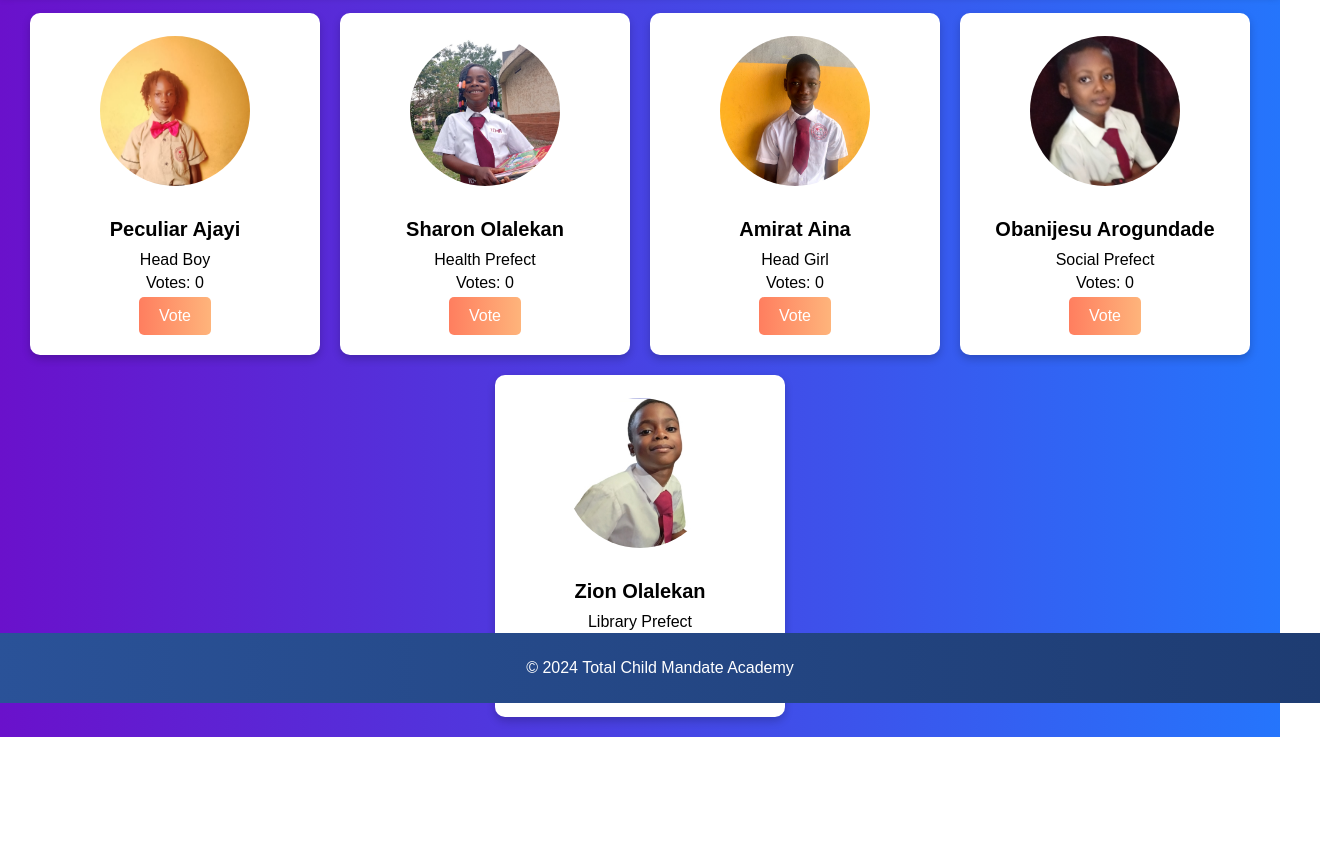
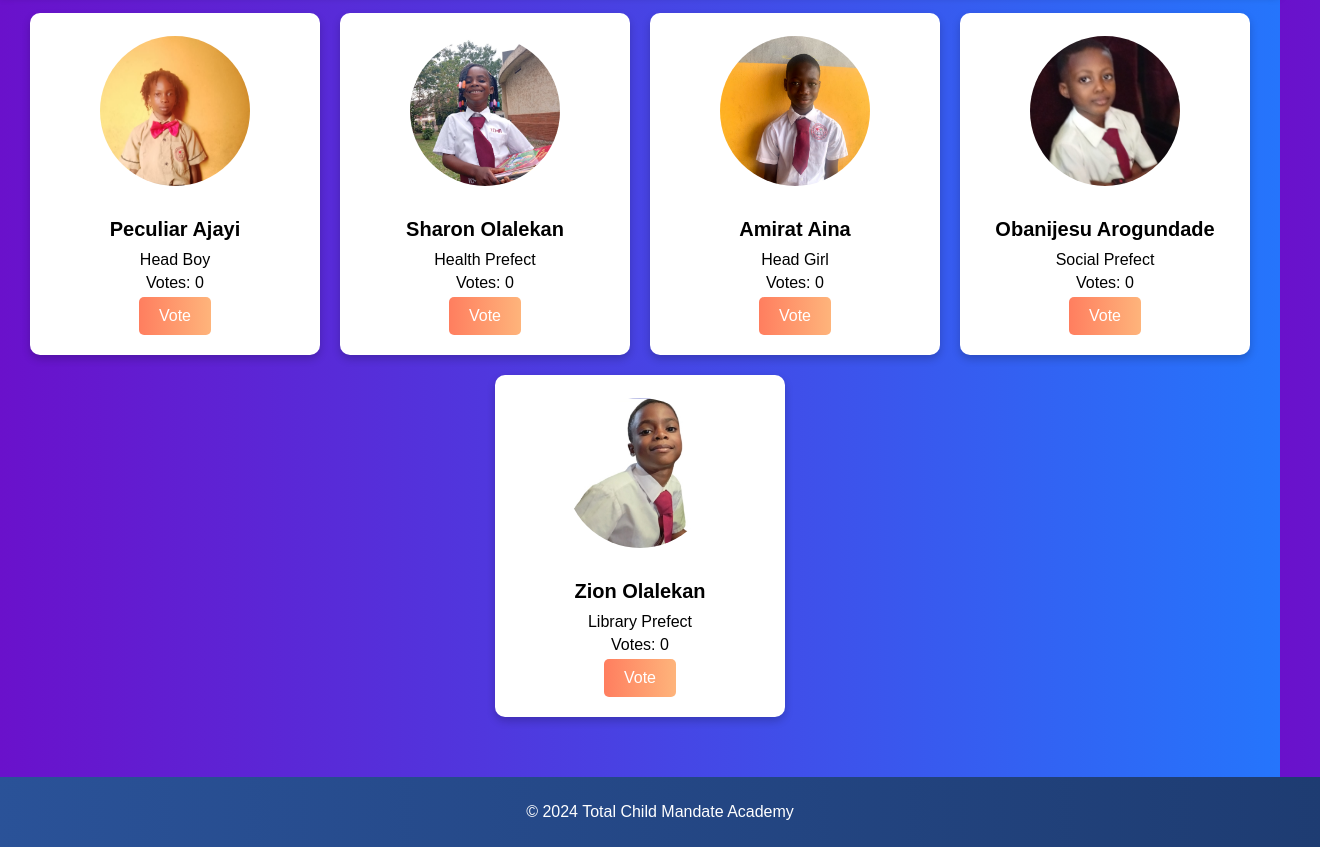
Before and after one commit to FredAbod/TotalChildMandate, a website: page public/index.html in a window 1280 px wide. Shown: the part 97-944 px from the top of the page, 1320 px wide, since content can reach past the window. Before the commit the page ends 834 px from the top, so only its background shows below. Drawn offline with Linux system fonts and the light colour scheme; no server answers; files whose address does not match are found by name.

Commit message:
debuging

```diff
--- a/public/css/styles.css
+++ b/public/css/styles.css
@@ -5,6 +5,9 @@ body {
     font-family: 'Poppins', sans-serif;
     background: linear-gradient(to right, #6a11cb, #2575fc);
     color: #fff;
+    display: flex;
+    flex-direction: column;
+    min-height: 100vh; /* Ensure the body takes full height of the viewport */
 }
 
 /* Header */
@@ -39,6 +42,8 @@ body {
     justify-content: center;
     gap: 20px;
     padding: 20px;
+    flex: 1; /* Allow the container to stretch and push the footer down */
+    padding-bottom: 60px; /* Add extra padding to avoid the footer overlapping */
 }
 
 /* Voting Cards */
@@ -102,9 +107,8 @@ body {
     color: white;
     text-align: center;
     padding: 10px 20px;
-    position: fixed;
-    bottom: 0;
     width: 100%;
+    margin-top: auto; /* Push the footer to the bottom naturally */
 }
 
 /* Responsive Design */
```
